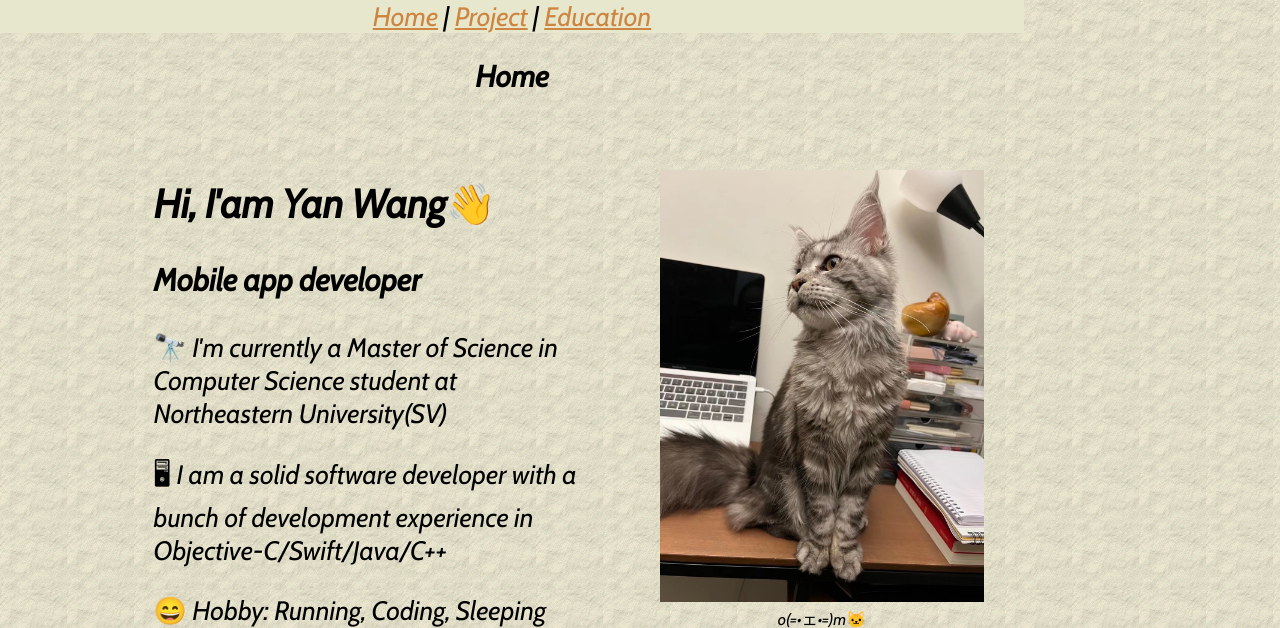
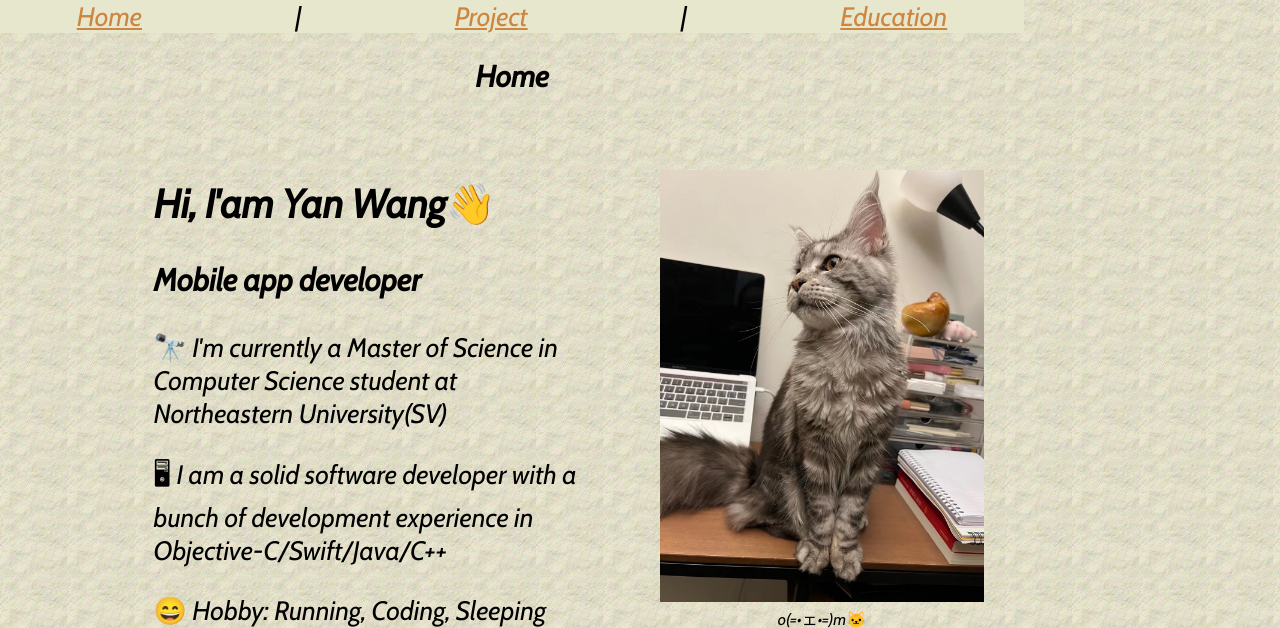
Before and after one commit to wangyan66/cs5610, a web app: file Assignment 1/index.html in a window 1280 px wide. Shown: the top 628 px of the page. Run offline with its HTML, style and script files only (its server is not run), Linux system fonts and the light colour scheme.

Commit message:
Add new features to nav

```diff
--- a/Assignment 1/assets/css/index.css
+++ b/Assignment 1/assets/css/index.css
@@ -23,6 +23,17 @@ nav {
   text-align: center;
   font-size: 20pt;
   background-color: rgb(231, 231, 206);
+  display: flex;
+  justify-content: space-around;
+  position: -webkit-sticky;
+  position: sticky;
+  top: 0px;
+  z-index: 99999;
+}
+header {
+  position: -webkit-sticky;
+  position: sticky;
+  top: 0px;
 }
 .title {
   text-align: center;
```
